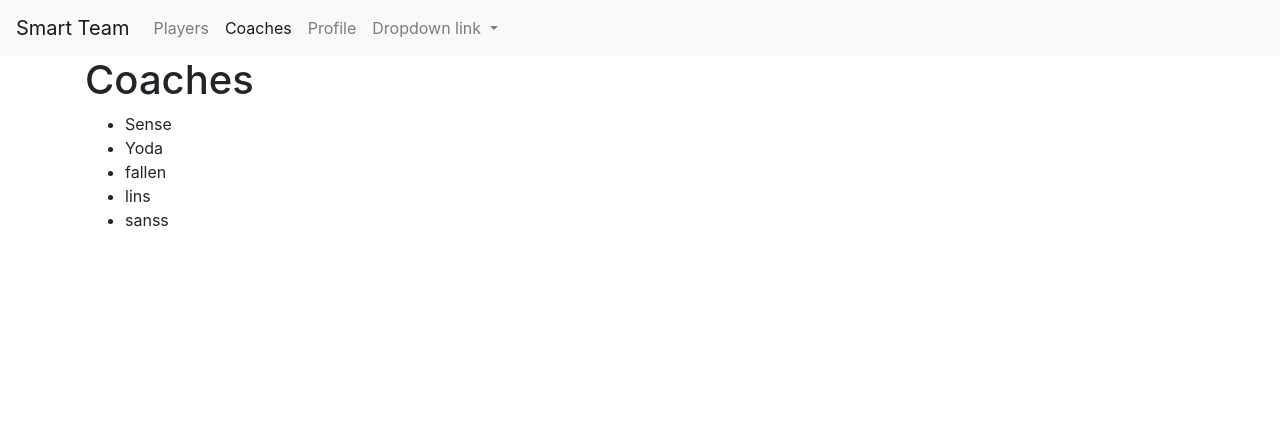
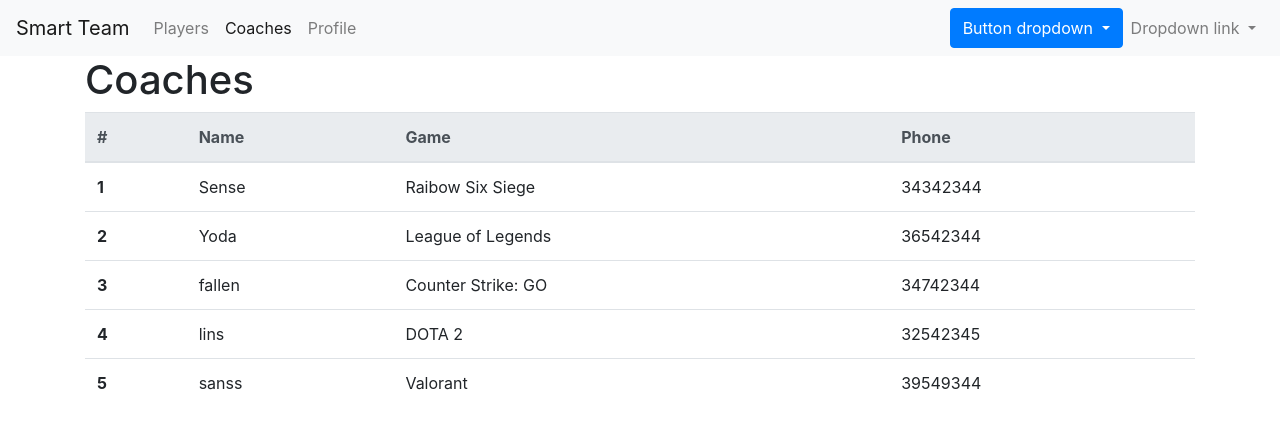
Before and after one commit to Viniciud/SmarTeam-frontend, an Angular app: page /coaches in a window 1280 px wide. Shown: the top 428 px of the page. Built offline with nearby package versions, Linux system fonts and the light colour scheme.

Commit message:
Tabela incluida

```diff
--- a/angular.json
+++ b/angular.json
@@ -24,6 +24,8 @@
               "src/assets"
             ],
             "styles": [
+              "./node_modules/bootstrap/dist/css/bootstrap.min.css",
+              "./node_modules/ngx-bootstrap/datepicker/bs-datepicker.css",
               "src/styles.css"
             ],
             "scripts": []
@@ -88,6 +90,8 @@
               "src/assets"
             ],
             "styles": [
+              "./node_modules/bootstrap/dist/css/bootstrap.min.css",
+              "./node_modules/ngx-bootstrap/datepicker/bs-datepicker.css",
               "src/styles.css"
             ],
             "scripts": []
@@ -119,6 +123,7 @@
           }
         }
       }
-    }},
+    }
+  },
   "defaultProject": "SmarTeam"
 }
--- a/package.json
+++ b/package.json
@@ -20,6 +20,7 @@
     "@angular/platform-browser-dynamic": "~9.1.9",
     "@angular/router": "~9.1.9",
     "bootstrap": "^4.5.0",
+    "dropdowns": "^1.0.0",
     "ngx-bootstrap": "^5.6.1",
     "rxjs": "~6.5.4",
     "tslib": "^1.10.0",
--- a/src/app/app.module.ts
+++ b/src/app/app.module.ts
@@ -9,6 +9,8 @@ import { ProfileComponent } from './profile/profile.component';
 import { DashboardComponent } from './dashboard/dashboard.component';
 import { NavComponent } from './nav/nav.component';
 import { TitleComponent } from './title/title.component';
+import { BsDropdownModule } from 'ngx-bootstrap/dropdown';
+import { BrowserAnimationsModule } from '@angular/platform-browser/animations';
 
 @NgModule({
    declarations: [
@@ -22,7 +24,9 @@ import { TitleComponent } from './title/title.component';
    ],
    imports: [
       BrowserModule,
-      AppRoutingModule
+      AppRoutingModule,
+      BsDropdownModule.forRoot(),
+      BrowserAnimationsModule
    ],
    providers: [],
    bootstrap: [
--- a/src/app/coaches/coaches.component.html
+++ b/src/app/coaches/coaches.component.html
@@ -1,6 +1,20 @@
 <app-title [title]='title'></app-title>
-<ul>
-  <li *ngFor="let coach of coaches">
-    {{coach.name}}
-  </li>
-</ul>
+
+<table class="table table-hover">
+  <thead class="thead-light">
+    <tr>
+      <th scope="col">#</th>
+      <th scope="col">Name</th>
+      <th scope="col">Game</th>
+      <th scope="col">Phone</th>
+    </tr>
+  </thead>
+  <tbody>
+    <tr *ngFor="let coach of coaches">
+      <th scope="row">{{coach.id}}</th>
+      <td>{{coach.name}}</td>
+      <td>{{coach.game}}</td>
+      <td>{{coach.phone}}</td>
+    </tr>
+  </tbody>
+</table>
--- a/src/app/coaches/coaches.component.ts
+++ b/src/app/coaches/coaches.component.ts
@@ -10,11 +10,11 @@ export class CoachesComponent implements OnInit {
   public title = "Coaches";
 
   public coaches = [
-    { id: 1, name: 'Sense', teamGame: 'Raibow Six Siege' },
-    { id: 2, name: 'Yoda', teamGame: 'League of Legends' },
-    { id: 3, name: 'fallen', teamGame: 'Counter Strike: GO' },
-    { id: 4, name: 'lins', teamGame: 'DOTA 2' },
-    { id: 5, name: 'sanss', teamGame: 'Valorant' },
+    { id: 1, name: 'Sense', game: 'Raibow Six Siege', phone: 34342344 },
+    { id: 2, name: 'Yoda', game: 'League of Legends', phone: 36542344 },
+    { id: 3, name: 'fallen', game: 'Counter Strike: GO', phone: 34742344 },
+    { id: 4, name: 'lins', game: 'DOTA 2', phone: 32542345 },
+    { id: 5, name: 'sanss', game: 'Valorant', phone: 39549344 },
   ];
 
   constructor() { }
--- a/src/app/nav/nav.component.html
+++ b/src/app/nav/nav.component.html
@@ -4,7 +4,7 @@
     <span class="navbar-toggler-icon"></span>
   </button>
   <div class="collapse navbar-collapse" id="navbarNav">
-    <ul class="navbar-nav">
+    <ul class="navbar-nav mr-auto">
       <li class="nav-item">
         <a routerLink="players" routerLinkActive="active" class="nav-link">Players <span class="sr-only">(current)</span></a>
       </li>
@@ -14,6 +14,23 @@
       <li class="nav-item">
         <a routerLink="profile" routerLinkActive="active" class="nav-link">Profile</a>
       </li>
+    </ul>
+    <ul class="navbar-nav">
+      <div class="btn-group" dropdown>
+        <button id="button-basic" dropdownToggle type="button" class="btn btn-primary dropdown-toggle"
+                aria-controls="dropdown-basic">
+          Button dropdown <span class="caret"></span>
+        </button>
+        <ul id="dropdown-basic" *dropdownMenu class="dropdown-menu"
+            role="menu" aria-labelledby="button-basic">
+          <li role="menuitem"><a class="dropdown-item" href="#">Action</a></li>
+          <li role="menuitem"><a class="dropdown-item" href="#">Another action</a></li>
+          <li role="menuitem"><a class="dropdown-item" href="#">Something else here</a></li>
+          <li class="divider dropdown-divider"></li>
+          <li role="menuitem"><a class="dropdown-item" href="#">Separated link</a>
+          </li>
+        </ul>
+      </div>
       <li class="nav-item dropdown">
         <a class="nav-link dropdown-toggle" href="#" id="navbarDropdownMenuLink" role="button" data-toggle="dropdown" aria-haspopup="true" aria-expanded="false">
           Dropdown link
--- a/src/app/players/players.component.html
+++ b/src/app/players/players.component.html
@@ -1,6 +1,20 @@
 <app-title [title]='title'></app-title>
-<ul>
-  <li *ngFor="let player of players">
-    {{player.name}}
-  </li>
-</ul>
+
+<table class="table table-hover">
+  <thead class="thead-light">
+    <tr>
+      <th scope="col">#</th>
+      <th scope="col">Name</th>
+      <th scope="col">Modality</th>
+      <th scope="col">Phone</th>
+    </tr>
+  </thead>
+  <tbody>
+    <tr *ngFor="let player of players">
+      <th scope="row">{{player.id}}</th>
+      <td>{{player.name}}</td>
+      <td>{{player.mod}}</td>
+      <td>{{player.phone}}</td>
+    </tr>
+  </tbody>
+</table>
--- a/src/app/players/players.component.ts
+++ b/src/app/players/players.component.ts
@@ -10,11 +10,11 @@ export class PlayersComponent implements OnInit {
   public title = "Players";
 
   public players = [
-    { id: 1, name: 'Zig', mod: 'fps', phone: 7170-1190  },
-    { id: 2, name: 'Yuuk', mod: 'fps', phone: 7270-1490  },
-    { id: 3, name: 'SexyCake', mod: 'fps', phone: 7570-1280  },
-    { id: 4, name: 'Nesk', mod: 'fps', phone: 7075-1291  },
-    { id: 5, name: 'bulleT', mod: 'fps', phone: 7079-1270  },
+    { id: 1, name: 'Zig', mod: 'fps', phone: 71701190  },
+    { id: 2, name: 'Yuuk', mod: 'fps', phone: 72701490  },
+    { id: 3, name: 'SexyCake', mod: 'fps', phone: 75701280  },
+    { id: 4, name: 'Nesk', mod: 'fps', phone: 70751291  },
+    { id: 5, name: 'bulleT', mod: 'fps', phone: 70791270  },
   ];
 
   constructor() { }
```
Also changed, not shown: 1 other file (tests, documents, lock files or other folders).
